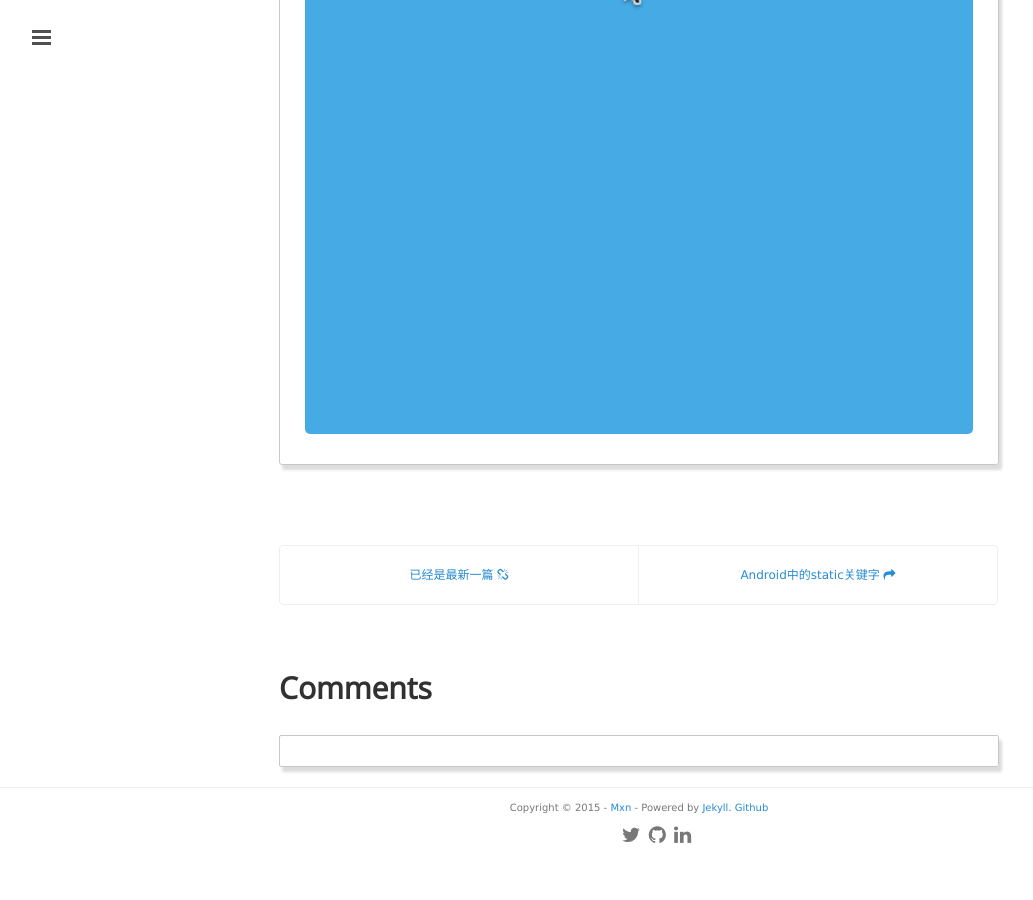
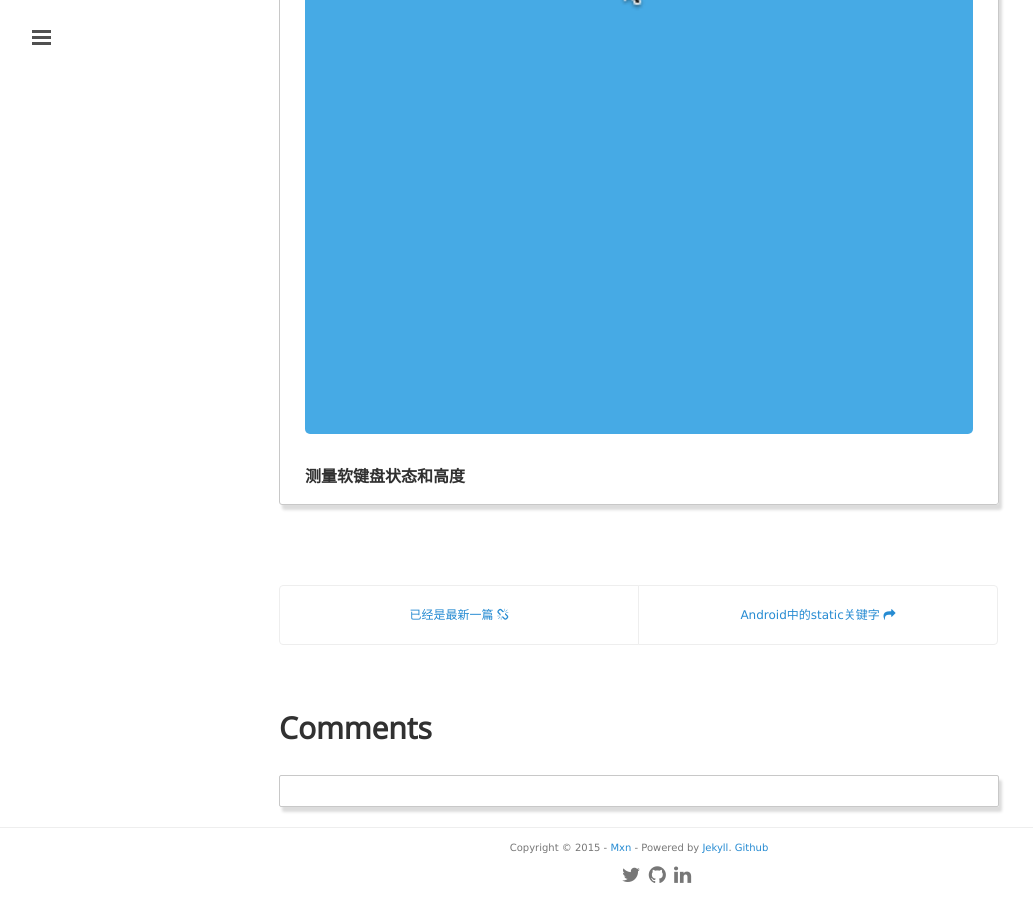
Before and after one commit to mxn21/mxn21.github.io, a Jekyll site: the page built from _posts/2015-11-16-viewTreeObserver解析.md, in a window 1280 px wide and 900 px high, scrolled down 8394 px. Shown: the whole window, without its empty margins (1-1034 px from the left). Built offline with Jekyll 4.4.1, drawn with Linux system fonts in a browser that asks for light colours; Markdown is read by kramdown in place of the engine named in the settings; comment, search, counter and statistics services are not loaded; before the commit the page ends 9254 px from its top, so only the background shows below that.

Commit message:
23432423

```diff
--- a/_posts/2015-11-16-viewTreeObserver解析.md
+++ b/_posts/2015-11-16-viewTreeObserver解析.md
@@ -321,3 +321,6 @@
 可以加入自己喜欢的动画，实现不同的效果，下面是其中一种实现效果：
 
 ![](https://raw.githubusercontent.com/mxn21/mxn21.github.io/master/public/img/img133.gif)
+
+
+### 测量软键盘状态和高度
```
